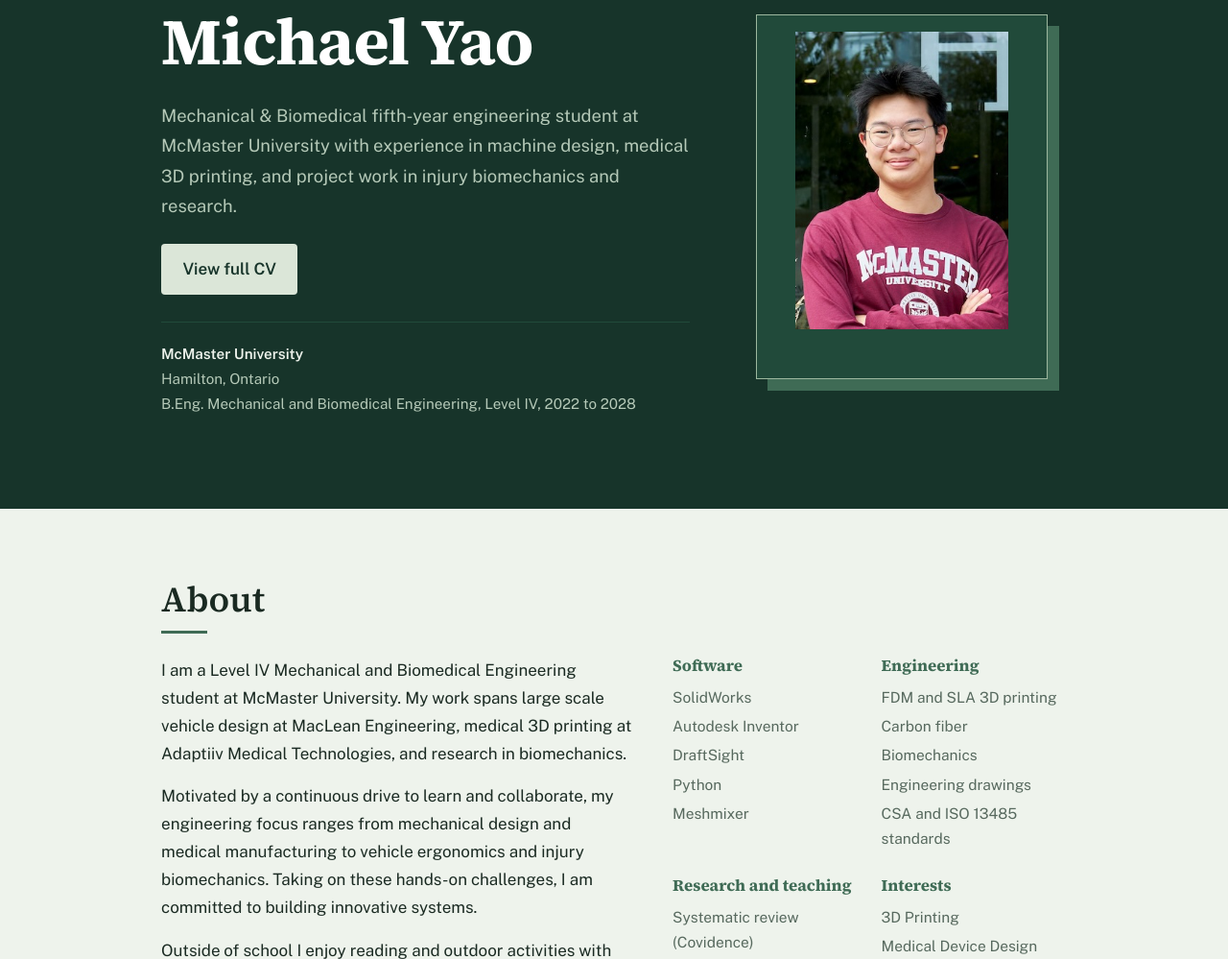
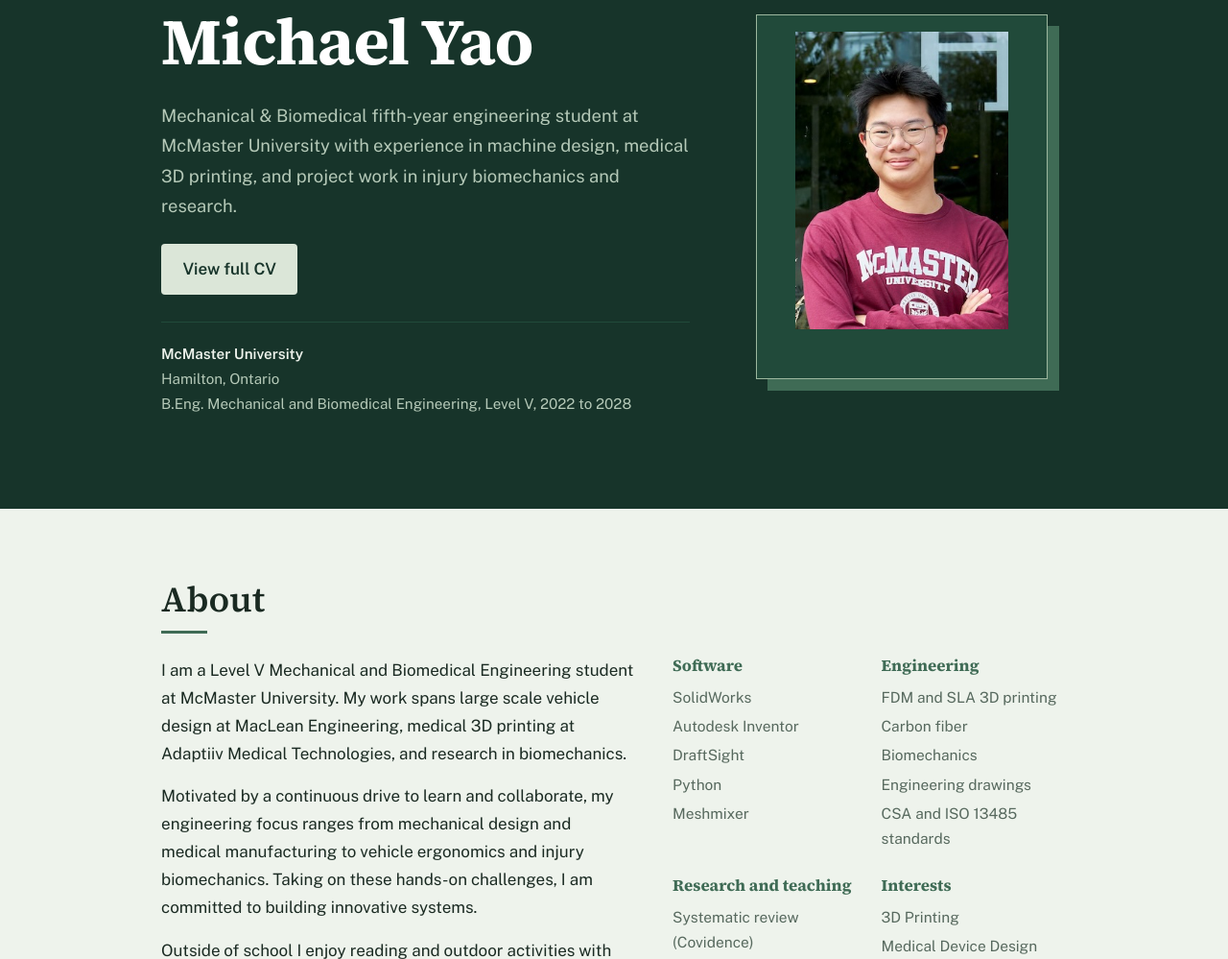
Before and after one commit to michael-yao171/michael-yao171.github.io, a plain HTML site: page index.html in a window 1280 px wide. Shown: the part 169-1168 px from the top of the page at 96% size. Drawn offline with nearby package versions, Linux system fonts and the light colour scheme.

Commit message:
Add files via upload

```diff
--- a/index.html
+++ b/index.html
@@ -205,7 +205,7 @@ footer{margin-top:3rem;padding-top:1.25rem;border-top:1px solid var(--forest-2);
       <h1>Michael Yao</h1>
       <p class="intro">Mechanical & Biomedical fifth-year engineering student at McMaster University with experience in machine design, medical 3D printing, and project work in injury biomechanics and research.</p>
       <a class="btn" href="files/CV.pdf">View full CV</a>
-      <p class="school"><strong>McMaster University</strong><br>Hamilton, Ontario<br>B.Eng. Mechanical and Biomedical Engineering, Level IV, 2022 to 2028</p>
+      <p class="school"><strong>McMaster University</strong><br>Hamilton, Ontario<br>B.Eng. Mechanical and Biomedical Engineering, Level V, 2022 to 2028</p>
     </div>
     <div class="photo">
     <figure>
@@ -223,7 +223,7 @@ footer{margin-top:3rem;padding-top:1.25rem;border-top:1px solid var(--forest-2);
   <h2>About</h2>
   <div class="about-grid">
     <div>
-      <p>I am a Level IV Mechanical and Biomedical Engineering student at McMaster University. My work spans large scale vehicle design at MacLean Engineering, medical 3D printing at Adaptiiv Medical Technologies, and research in biomechanics.</p>
+      <p>I am a Level V Mechanical and Biomedical Engineering student at McMaster University. My work spans large scale vehicle design at MacLean Engineering, medical 3D printing at Adaptiiv Medical Technologies, and research in biomechanics.</p>
       <p>Motivated by a continuous drive to learn and collaborate, my engineering focus ranges from mechanical design and medical manufacturing to vehicle ergonomics and injury biomechanics. Taking on these hands-on challenges, I am committed to building innovative systems.</p>
       <p>Outside of school I enjoy reading and outdoor activities with friends.</p>
     </div>
```
